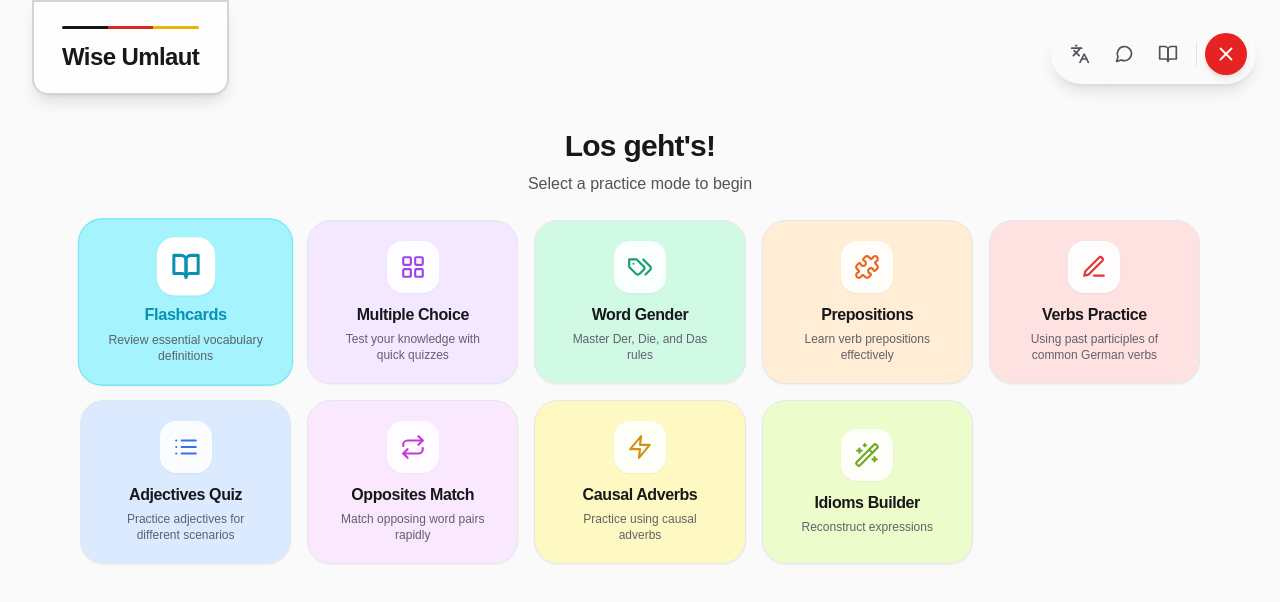
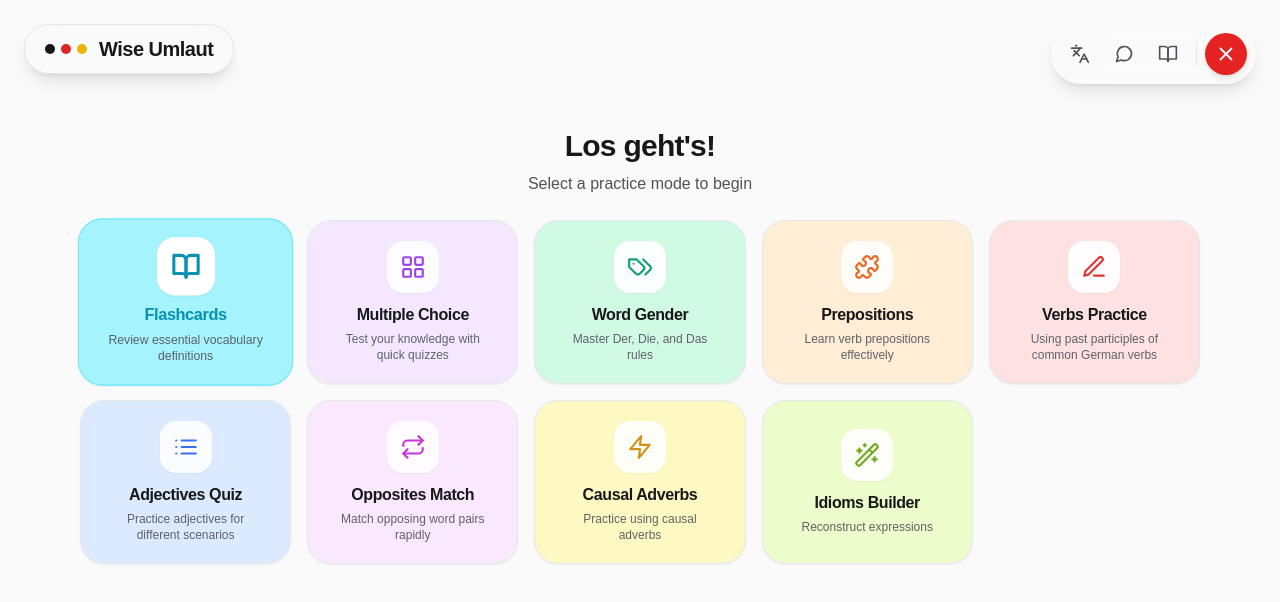
Before and after one commit to pramodkarandikar/german-tutor, a React (Vite) app: page / in a window 1280 px wide. Shown: the top 602 px of the page. Built offline with nearby package versions, Linux system fonts and the light colour scheme; a web font is replaced by a local one.

Commit message:
updated logo

```diff
--- a/src/components/Navigation.jsx
+++ b/src/components/Navigation.jsx
@@ -34,15 +34,16 @@ const Navigation = ({ currentView, setCurrentView, overlayView, setOverlayView,
 
     return (
         <div className="min-h-screen bg-background text-text flex overflow-hidden relative">
-            {/* Top Left - Logo */}
-            <div className="fixed top-0 left-4 md:left-8 z-[60]">
-                <div className="bg-white/80 backdrop-blur-xl shadow-lg border-2 border-neutral-300 px-7 pt-5 md:pt-6 pb-4 md:pb-5 rounded-b-2xl flex flex-col items-center justify-center transition-all duration-300 hover:shadow-xl group">
-                    <div className="flex gap-0 w-full mb-3 rounded-full overflow-hidden">
-                        <div className="h-[3px] flex-1 bg-neutral-900 transition-all duration-500 group-hover:h-[4px]"></div>
-                        <div className="h-[3px] flex-1 bg-red-600 transition-all duration-500 group-hover:h-[4px]"></div>
-                        <div className="h-[3px] flex-1 bg-yellow-500 transition-all duration-500 group-hover:h-[4px]"></div>
+            {/* Top Left Floating - Logo */}
+            <div className="fixed top-4 md:top-6 left-4 md:left-6 z-[60]">
+                <div className="flex items-center gap-3 bg-surface/70 backdrop-blur-xl px-5 py-2.5 rounded-full border border-neutral-200 shadow-lg hover:shadow-xl hover:bg-surface/90 group transition-all duration-300 cursor-default">
+                    {/* Three Dots */}
+                    <div className="flex gap-1.5">
+                        <div className="w-2.5 h-2.5 rounded-full bg-neutral-900 group-hover:-translate-y-0.5 transition-transform duration-300"></div>
+                        <div className="w-2.5 h-2.5 rounded-full bg-red-600 group-hover:-translate-y-0.5 transition-transform duration-300 delay-75"></div>
+                        <div className="w-2.5 h-2.5 rounded-full bg-yellow-500 group-hover:-translate-y-0.5 transition-transform duration-300 delay-150"></div>
                     </div>
-                    <h1 className="text-xl md:text-2xl font-sans font-black tracking-tight leading-none select-none text-text transition-all duration-500">
+                    <h1 className="text-lg md:text-xl font-bold font-sans tracking-tight text-text">
                         Wise Umlaut
                     </h1>
                 </div>
```
